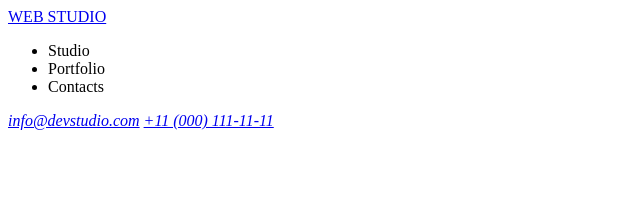
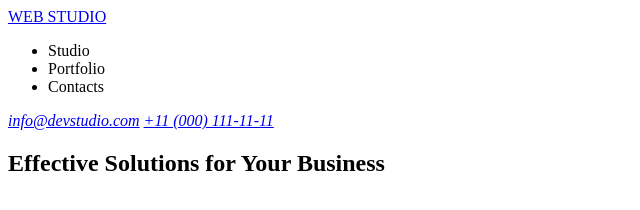
Before and after one commit to ViktoriiaOlex/goit-markup-hw-01, a plain HTML site: page index.html in a window 1280 px wide. Shown: the whole page, without its empty margins (0-640 px from the left). Drawn offline with Linux system fonts and the light colour scheme.

Commit message:
Added heading 1

```diff
--- a/index.html
+++ b/index.html
@@ -1,5 +1,5 @@
 <!DOCTYPE html>
-<html lang="uk">
+<html lang="en">
   <head>
     <meta charset="UTF-8" />
     <meta name="viewport" content="width=device-width, initial-scale=1.0" />
@@ -21,7 +21,9 @@
       </address>
     </header>
     <main>
-      <section></section>
+      <section>
+        <h1>Effective Solutions for Your Business</h1>
+      </section>
     </main>
     <footer></footer>
   </body>
```
